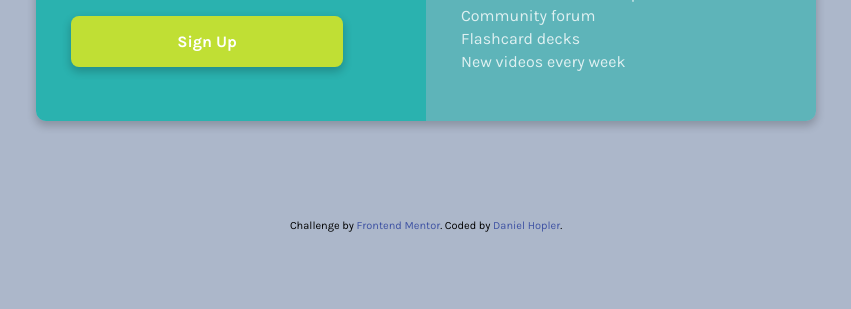
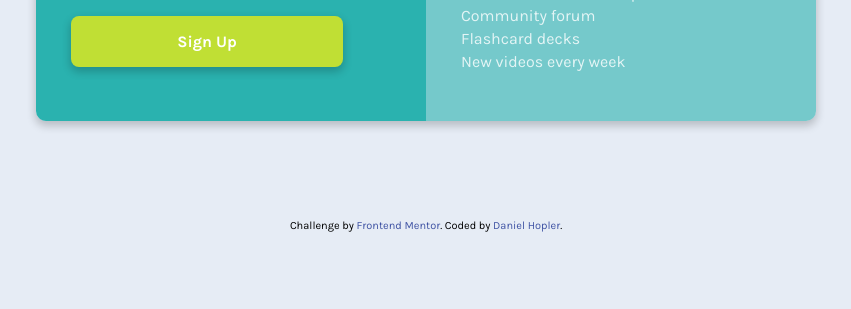
Before and after one commit to danielhopler/single-price-grid, a plain HTML site: page index.html in a window 1280 px wide. Shown: the part 491-800 px from the top of the page, without its empty margins (214-1065 px from the left). Drawn offline with Linux system fonts and the light colour scheme.

Commit message:
background color adjustment

```diff
--- a/grid-styles.css
+++ b/grid-styles.css
@@ -43,7 +43,7 @@ html {
 }
 
 body {
-    background:  hsl(218, 22%, 67%, 0.8);
+    background:  hsl(218, 44%, 67%, 0.2);
     font-family: 'Karla', sans-serif;
     font-size: 16px;
 }
```
